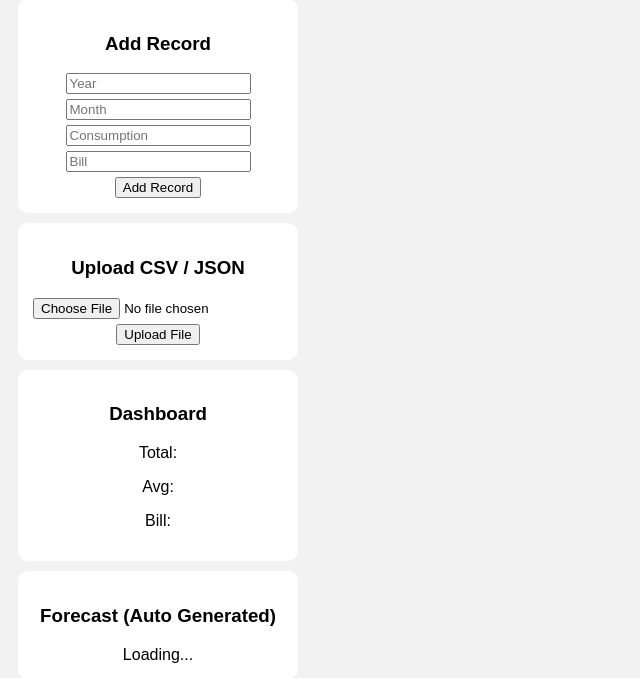
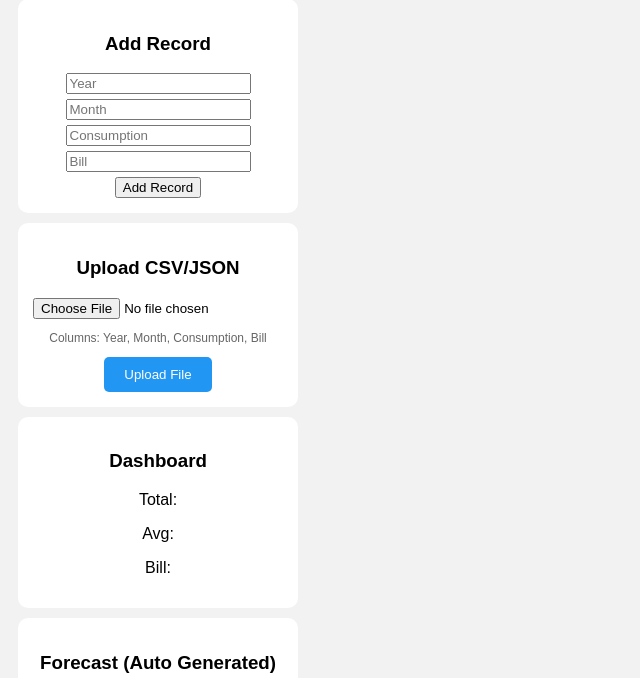
Before and after one commit to DoctaSTEPHEN/SoftDes, a Flask app: page / in a window 1280 px wide. Shown: the part 82-760 px from the top of the page, without its empty margins (0-640 px from the left). Run offline with Flask 3, Linux system fonts and the light colour scheme.

Commit message:
Update index.html

```diff
--- a/templates/index.html
+++ b/templates/index.html
@@ -27,11 +27,16 @@
 <!-- ========================= -->
 <!-- UPLOAD -->
 <!-- ========================= -->
+<!-- Replace the upload card -->
 <div class="card">
-    <h3>Upload CSV / JSON</h3>
-
-    <input type="file" id="file">
-    <button onclick="uploadFile()">Upload File</button>
+    <h3>Upload CSV/JSON</h3>
+    <input type="file" id="file" accept=".csv,.json" style="margin: 10px auto; display: block;">
+    <p style="font-size: 12px; color: #666;">
+        Columns: Year, Month, Consumption, Bill
+    </p>
+    <button onclick="uploadFile()" style="background: #2196F3; color: white; padding: 10px 20px; border: none; border-radius: 5px; cursor: pointer;">
+         Upload File
+    </button>
 </div>
 
 <!-- ========================= -->
```
